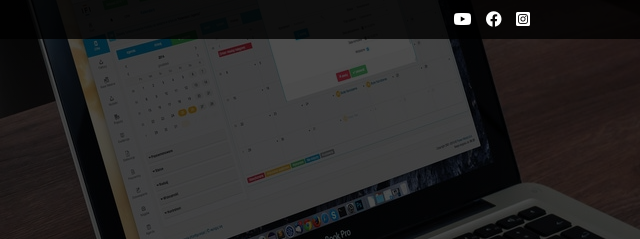
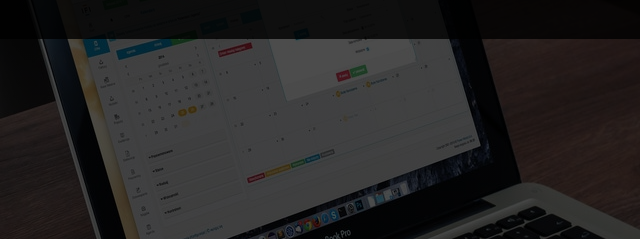
Before and after one commit to GuillermoCamino/Portfolio, a plain HTML site: page index.html in a window 1280 px wide. Shown: the top 239 px of the page, 640-1280 px from the left. Drawn offline with Linux system fonts and the light colour scheme.

Commit message:
Update index.html

```diff
--- a/index.html
+++ b/index.html
@@ -30,13 +30,6 @@
                     <!-- Icono del menu responsive -->
                     <div id="icono-nav" onclick="responsiveMenu()">
                         <i class="fa-solid fa-bars"></i>
-                    </div>
-
-
-                    <div class="redes">
-                        <a href="#"><i class="fa-brands fa-youtube"></i></a>
-                        <a href="#"><i class="fa-brands fa-facebook"></i></a>
-                        <a href="#"><i class="fa-brands fa-instagram-square"></i></a>
                     </div>
                 </div>
             </header>
```
